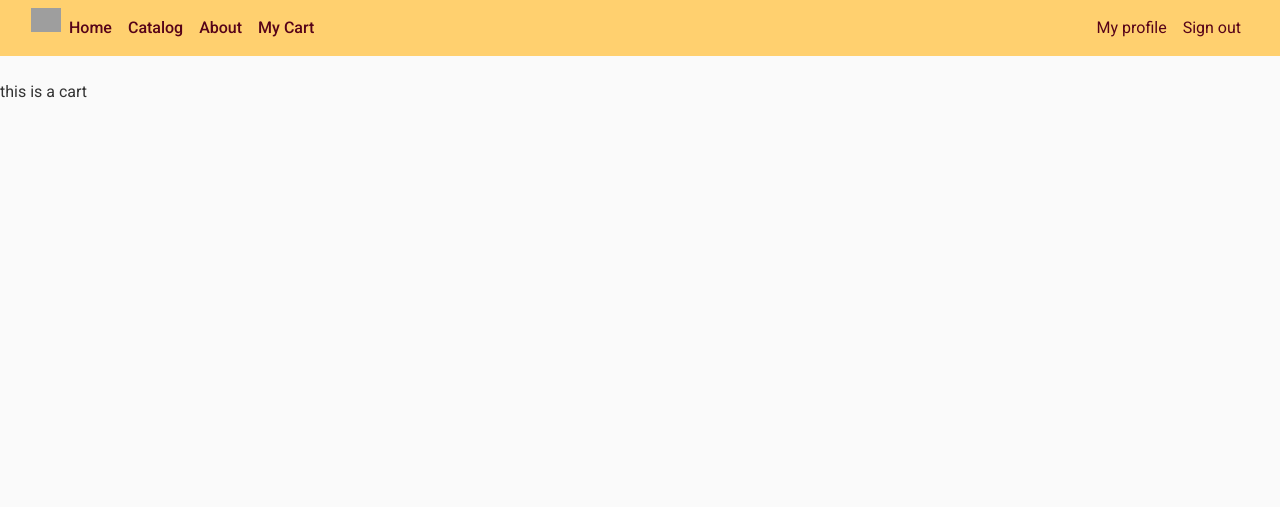
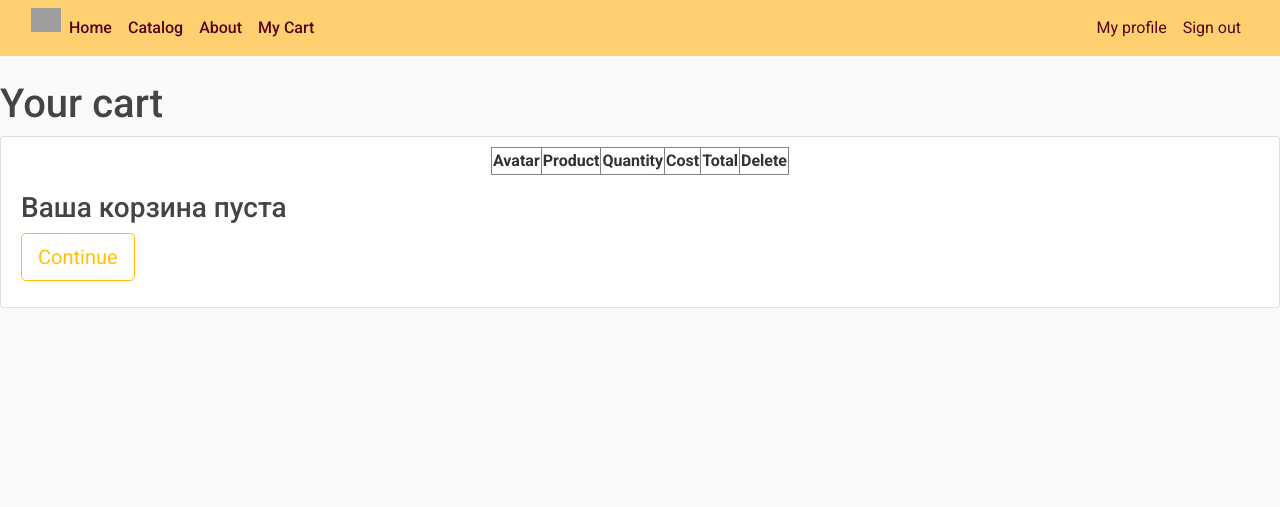
Before and after one commit to morozooff/pizza-casa, a Django app: page /cart/cart-detail/ in a window 1280 px wide. Shown: the top 507 px of the page. Run offline with Django 4.2, Linux system fonts and the light colour scheme; the visitor is signed in with stand-in values (Sample User, id 1); lists and menus that the app fills with data are empty; some libraries are stand-ins or nearby versions; grey boxes are pictures that could not be loaded.

Commit message:
fixed cart methods, cart without layout

```diff
--- a/cart/cart.py
+++ b/cart/cart.py
@@ -17,15 +17,15 @@ class Cart(object):
 
     def add(self, product, quantity = 1, update_quantity = False):
 
-        product_id = product.id
+        product_id = str(product.id)
 
         if product_id not in self.cart:
-            self.cart[str(product_id)] = {'quantity': 0, 'cost': product.base_cost}
+            self.cart[product_id] = {'quantity': 0, 'cost': product.base_cost}
 
         if update_quantity:
-            self.cart[str(product_id)]['quantity'] = quantity
+            self.cart[product_id]['quantity'] = quantity
         else:
-            self.cart[str(product_id)]['quantity'] += quantity
+            self.cart[product_id]['quantity'] += quantity
 
 
         self.save()
@@ -37,23 +37,22 @@ class Cart(object):
 
 
     def remove(self, product):
-        product_id = product.id
+        product_id = str(product.id)
 
         if product_id in self.cart:
-            self.cart[str(product_id)]['quantity'] -= 1
-        ##
+            self.cart[product_id]['quantity'] -= 1
 
-        if self.cart[str(product_id)]['quantity'] < 1:
-            del self.cart[str(product_id)]
+        if self.cart[product_id]['quantity'] < 1:
+            del self.cart[product_id]
         self.save()
 
 
     def __iter__(self):
 
         product_ids = self.cart.keys()
-
-        products = Product.objects.filter(id_in = product_ids)
-
+    ##
+        products = Product.objects.filter(id__in = product_ids)
+    ##
         for product in products:
             self.cart[str(product.id)]['product'] = product
 
--- a/cart/templates/cart/cart-detail.html
+++ b/cart/templates/cart/cart-detail.html
@@ -1,4 +1,48 @@
 {% extends "base.html" %}
 {% block content %}
-    <p>this is a cart</p>
+     <h1>Your cart</h1>
+    <article class = "media content-section">
+        <div class = "media-body">
+            <table border="1" align="center">
+            <thead>
+            <tr>
+                    <th>Avatar</th>
+                    <th>Product</th>
+                    <th>Quantity</th>
+                    <th>Cost</th>
+                    <th>Total</th>
+                    <th>Delete</th>
+            </tr>
+            </thead>
+            <tbody>
+            {% for item in cart %}
+                {% with product=item.product %}
+                    <tr>
+                        <td>
+                            <a href="{% url 'product-detail' product.id %}">
+                                <img src="{{ product.avatar.url }}" alt="Lights">
+                            </a>
+                        </td>
+                        <td>{{ product.title }}</td>
+                        <td>{{ item.quantity }}</td>
+                        <td>{{ item.cost }}</td>
+                        <td>{{ item.total_cost }}</td>
+                        <td><a class = "btn btn-outline-danger btn-lg" href="{% url 'cart-remove' product.id%}">Delete</a></td>
+                    </tr>
+                {% endwith %}
+            {% endfor %}
+            </tbody>
+            </table>
+            <p>
+                {% if cart.get_total_price != 0%}
+                    <h3>To paying: {{cart.get_total_price}} coins</h3>
+                    <a href="{% url 'catalog' %}" class = "btn btn-outline-warning btn-lg">Continue</a>
+                    <a href="#" class="btn btn-outline-success btn-lg">Order</a>
+                {% else %}
+                    <h3>Ваша корзина пуста</h3>
+                    <a href="{% url 'catalog' %}" class = "btn btn-outline-warning btn-lg">Continue</a>
+                {% endif %}
+            </p>
+        </div>
+        </article>
 {% endblock content %}
```
